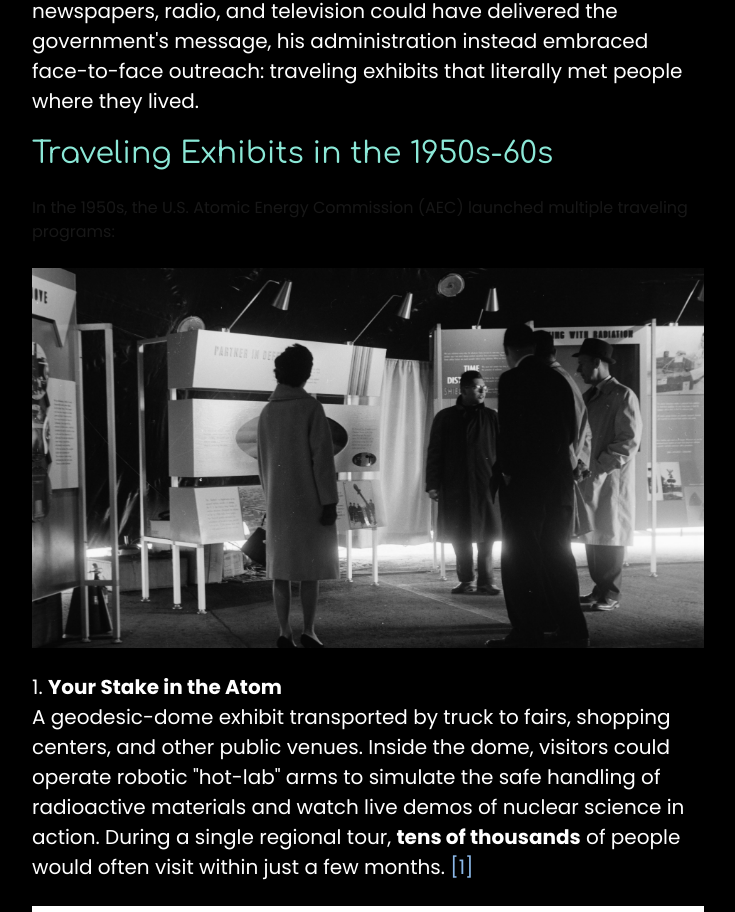
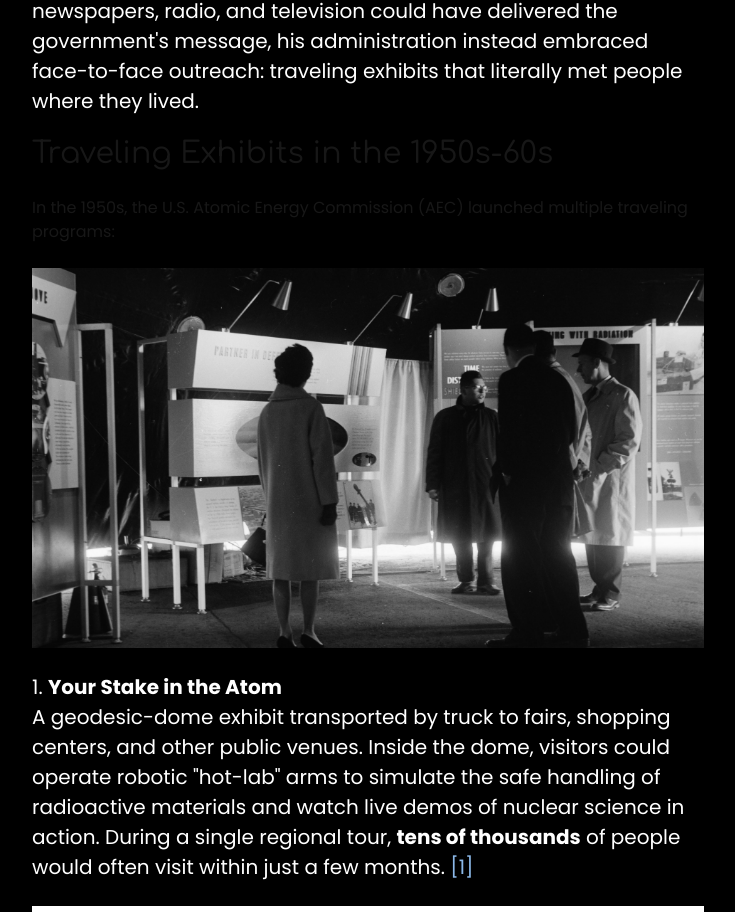
Before and after one commit to PhysicalPlant/rovingreactor_website, a Next.js app: page /legacy in a window 1280 px wide. Shown: the part 796-1708 px from the top of the page, without its empty margins (0-735 px from the left). Built offline with nearby package versions, Linux system fonts and the light colour scheme; a web font is replaced by a local one.

Commit message:
Removing green

```diff
--- a/src/app/legacy/page.tsx
+++ b/src/app/legacy/page.tsx
@@ -74,7 +74,7 @@ export default function Legacy() {
             <p className="text-white text-xl mb-6">
               In the aftermath of World War II, Americans were understandably anxious about atomic technology, having witnessed its devastating use in Hiroshima and Nagasaki. Yet President Dwight D. Eisenhower—who had led the Allied forces on D-Day—believed nuclear power could foster peace rather than war. At a time when newspapers, radio, and television could have delivered the government's message, his administration instead embraced face-to-face outreach: traveling exhibits that literally met people where they lived.
             </p>
-            <h2 className="text-3xl text-[#8be8d7] mb-6">Traveling Exhibits in the 1950s-60s</h2>
+            <h2 className="text-3xl  mb-6">Traveling Exhibits in the 1950s-60s</h2>
             <p text-white text-xl mb-6>In the 1950s, the U.S. Atomic Energy Commission (AEC) launched multiple traveling programs:</p>
             <img src="/img/YourStakeInTheAtom-interior-cropped.jpg" alt="Your Stake in the Atom" className="w-full h-auto my-6" />
             <ol className="list-decimal list-inside text-white text-xl mb-6">
```
